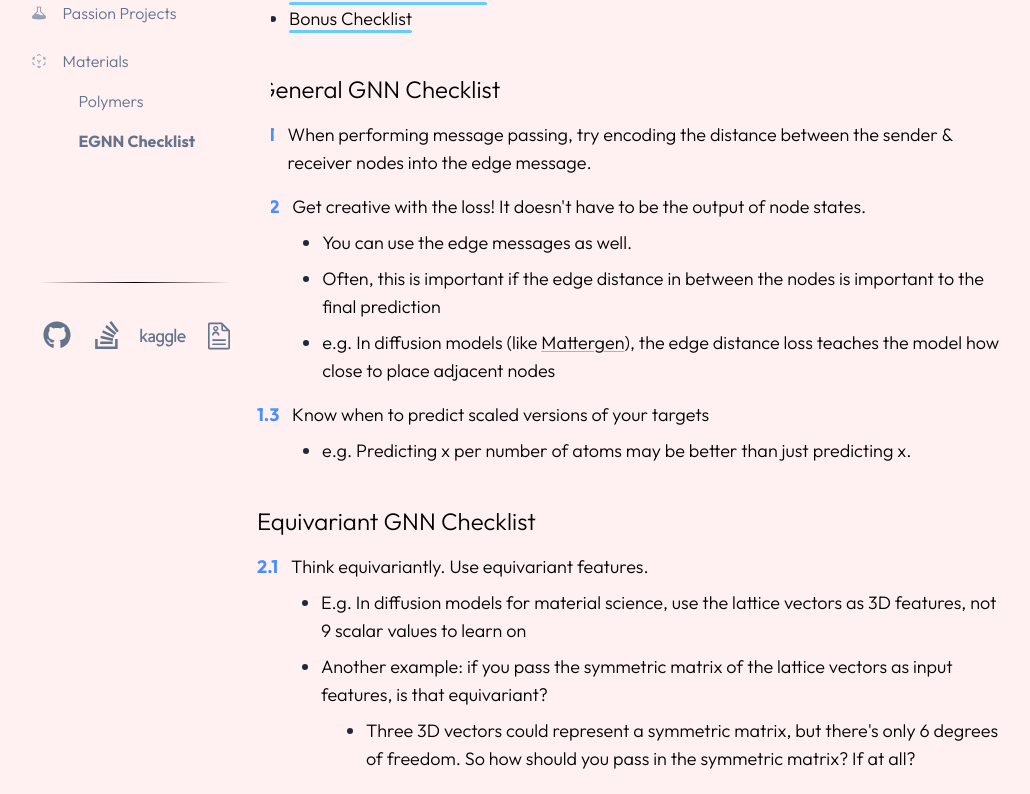
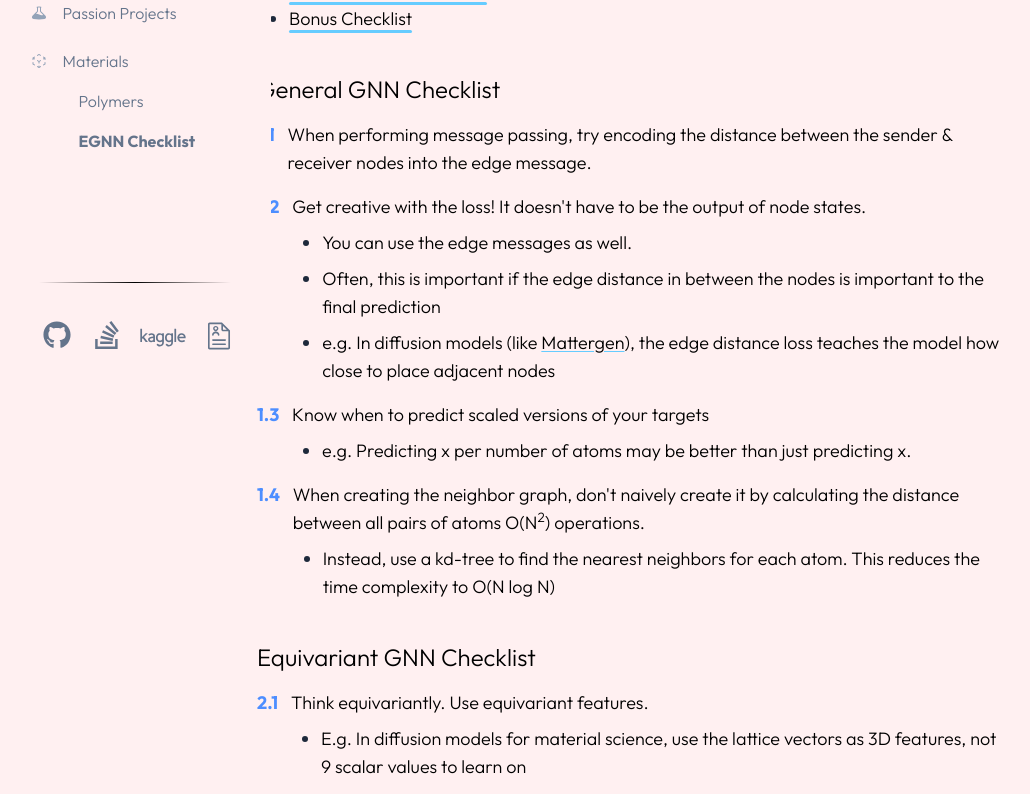
Before and after one commit to chongcurtis/chongcurtis.github.io, a Next.js app: page /materials/egnn_checklist in a window 1280 px wide. Shown: the part 395-1189 px from the top of the page, without its empty margins (11-1041 px from the left). Built offline with nearby package versions, Linux system fonts and the light colour scheme.

Commit message:
added tip to use kdtree when generating the graph

```diff
--- a/src/pages/materials/egnn_checklist.tsx
+++ b/src/pages/materials/egnn_checklist.tsx
@@ -104,6 +104,26 @@ export default function EgnnChecklist() {
                             {
                                 content:
                                     "e.g. Predicting x per number of atoms may be better than just predicting x.",
+                            },
+                        ],
+                    },
+                    {
+                        beforeContent: "1.4",
+                        content: (
+                            <p>
+                                When creating the neighbor graph, don't naively create it by
+                                calculating the distance between all pairs of atoms O(N<sup>2</sup>)
+                                operations.
+                            </p>
+                        ),
+                        children: [
+                            {
+                                content: (
+                                    <p>
+                                        Instead, use a kd-tree to find the nearest neighbors for
+                                        each atom. This reduces the time complexity to O(N log N)
+                                    </p>
+                                ),
                             },
                         ],
                     },
```
